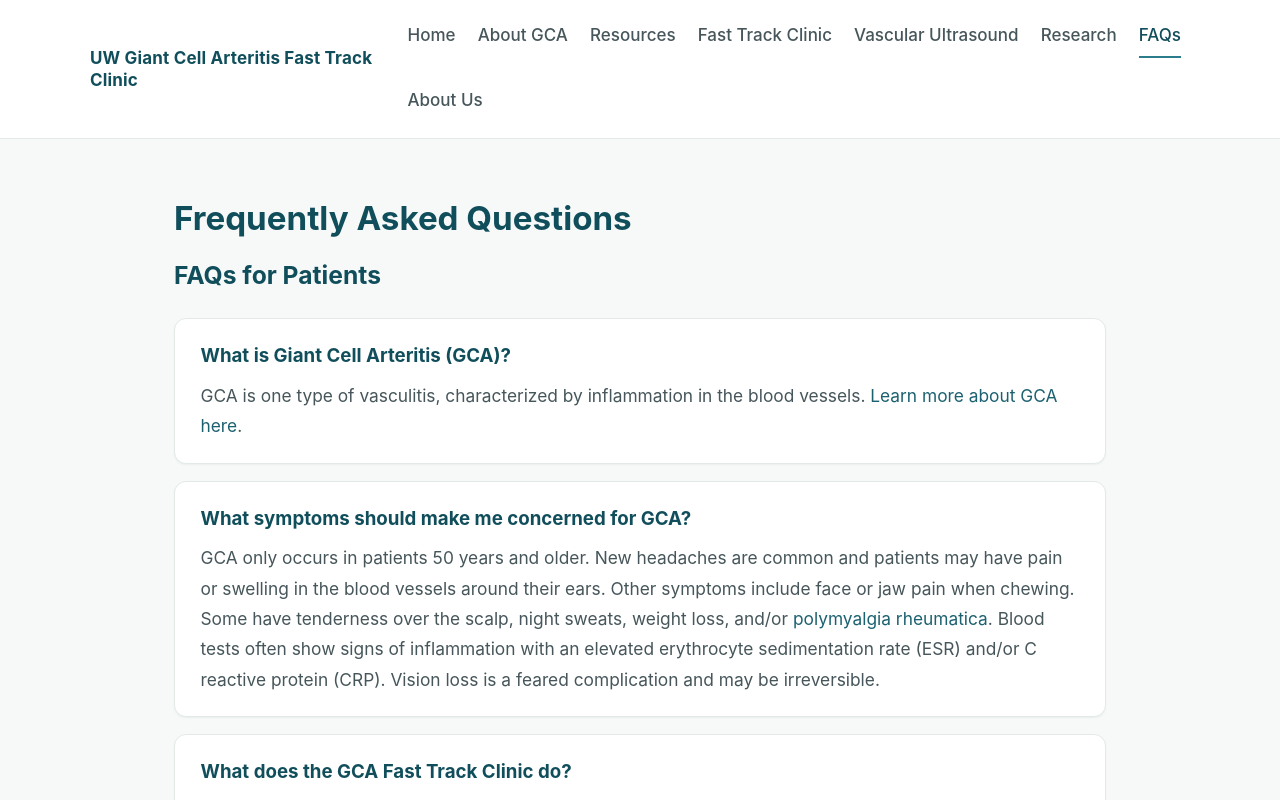
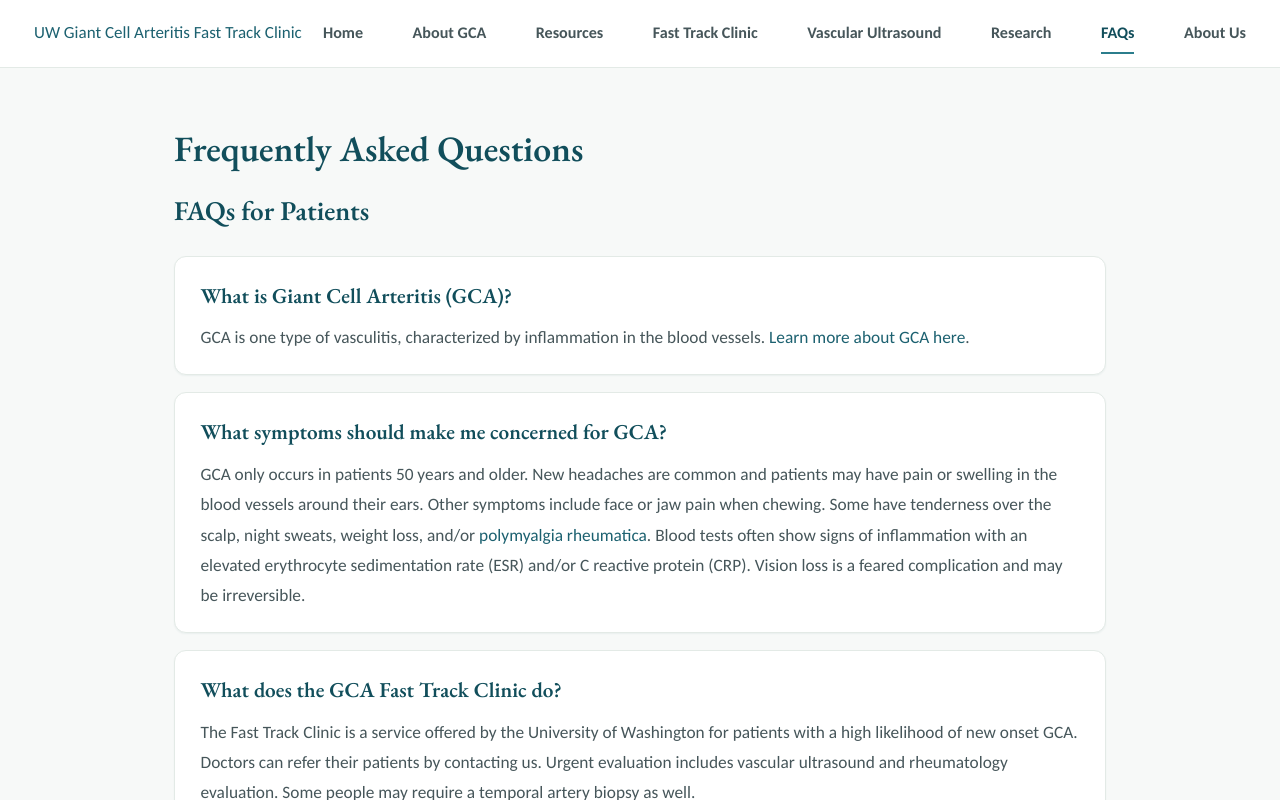
Before and after one commit to rheumify/gca-fast-website, a Next.js app: page /faqs in a window 1280 px wide. Shown: the top 800 px of the page. Built offline with nearby package versions, Linux system fonts and the light colour scheme.

Commit message:
Add cherry-blossom banner, Garamond/Carlito fonts, single-row spread nav, icon logo

```diff
--- a/app/globals.css
+++ b/app/globals.css
@@ -1,3 +1,5 @@
+@import url('https://fonts.googleapis.com/css2?family=Carlito:ital,wght@0,400;0,700;1,400&family=EB+Garamond:wght@400;500;600;700&display=swap');
+
 :root {
     --ocean: #114e5b;
     --lagoon: #2b7d8c;
@@ -22,6 +24,8 @@
     --shadow-md: 0 6px 20px rgba(17, 78, 91, 0.10);
     --radius: 16px;
     --focus: 3px solid #2b7d8c;
+    --font-serif: 'EB Garamond', Garamond, 'Times New Roman', serif;
+    --font-sans: 'Carlito', Calibri, 'Segoe UI', system-ui, -apple-system, sans-serif;
 }
 
 * {
@@ -38,10 +42,17 @@
 body {
     max-width: 100vw;
     overflow-x: hidden;
-    font-family: -apple-system, BlinkMacSystemFont, 'Segoe UI', Roboto, Oxygen, Ubuntu, Cantarell, sans-serif;
+    font-family: var(--font-sans);
     background: var(--bg);
     color: var(--ink);
     line-height: 1.7;
+}
+
+h1, h2, h3,
+.hero h1, .page-title, .section-title, .subsection-title,
+.card-title, .link-card h3, .team-member h3, .team-member h3 a,
+.faq-question, .pub-title {
+    font-family: var(--font-serif);
 }
 
 a {
@@ -60,33 +71,37 @@
     border-radius: 4px;
 }
 
+/* Cherry blossom banner */
+.topbanner {
+    width: 100%;
+    height: 150px;
+    background: url('/cherry-blossom.svg') center bottom / cover no-repeat;
+}
+
 /* Header */
 .header {
     background: rgba(255, 255, 255, 0.95);
     backdrop-filter: saturate(180%) blur(8px);
     border-bottom: 1px solid var(--border-color);
-    padding: 0.9rem 2rem;
+    padding: 0.75rem 2rem;
     position: sticky;
     top: 0;
     z-index: 100;
 }
 
 .header-content {
-    max-width: 1100px;
+    max-width: 1280px;
     margin: 0 auto;
     display: flex;
-    justify-content: space-between;
     align-items: center;
-    gap: 1rem;
+    gap: 1.25rem;
 }
 
 .logo {
-    font-size: 1rem;
-    font-weight: 700;
-    letter-spacing: 0.01em;
-    color: var(--ocean);
+    display: flex;
+    align-items: center;
     text-decoration: none;
-    line-height: 1.3;
+    flex-shrink: 0;
 }
 
 .logo:hover {
@@ -94,16 +109,27 @@
     opacity: 0.85;
 }
 
+.logo-icon {
+    width: 36px;
+    height: 36px;
+    display: block;
+    border-radius: 8px;
+}
+
 .nav {
+    flex: 1;
     display: flex;
-    gap: 1.3rem;
-    flex-wrap: wrap;
+    justify-content: space-between;
+    align-items: center;
+    gap: 0.5rem;
+    flex-wrap: nowrap;
 }
 
 .nav a {
     color: var(--ink-soft);
-    font-size: 1rem;
-    font-weight: 500;
+    font-size: 0.95rem;
+    font-weight: 700;
+    white-space: nowrap;
     padding: 0.35rem 0;
     border-bottom: 2px solid transparent;
 }
@@ -125,9 +151,10 @@
     cursor: pointer;
     color: var(--ocean);
     padding: 0.5rem;
+    margin-left: auto;
 }
 
-@media (max-width: 880px) {
+@media (max-width: 980px) {
     .nav { display: none; }
     .mobile-menu-btn { display: block; }
     .nav.open {
@@ -164,9 +191,9 @@
 }
 
 .hero h1 {
-    font-size: 2.4rem;
+    font-size: 2.6rem;
     margin-bottom: 1rem;
-    font-weight: 700;
+    font-weight: 600;
     line-height: 1.2;
 }
 
@@ -242,8 +269,8 @@
 }
 
 .page-title {
-    font-size: 1.95rem;
-    font-weight: 700;
+    font-size: 2.1rem;
+    font-weight: 600;
     color: var(--ocean);
     margin-bottom: 0.5rem;
 }
@@ -260,17 +287,17 @@
 }
 
 .section-title {
-    font-size: 1.45rem;
+    font-size: 1.6rem;
     color: var(--ocean);
     margin-bottom: 1.25rem;
-    font-weight: 700;
+    font-weight: 600;
 }
 
 .subsection-title {
-    font-size: 1.15rem;
+    font-size: 1.25rem;
     color: var(--ink);
     margin-bottom: 0.9rem;
-    font-weight: 700;
+    font-weight: 600;
 }
 
 /* Link cards (home) */
@@ -317,7 +344,7 @@
 .icon-circle.pink { background: var(--pink-tint); color: var(--pink-deep); }
 
 .link-card h3 {
-    font-size: 1.2rem;
+    font-size: 1.35rem;
     color: var(--ocean);
     margin-bottom: 0.4rem;
 }
@@ -352,8 +379,8 @@
 }
 
 .card-title {
-    font-size: 1.25rem;
-    font-weight: 700;
+    font-size: 1.4rem;
+    font-weight: 600;
     margin-bottom: 1rem;
     color: var(--ocean);
 }
@@ -467,8 +494,8 @@
 }
 
 .pub-title {
-    font-size: 1.15rem;
-    font-weight: 700;
+    font-size: 1.25rem;
+    font-weight: 600;
     color: var(--ink);
     margin-bottom: 0.3rem;
     line-height: 1.4;
@@ -522,7 +549,7 @@
 }
 
 .team-member h3 {
-    font-size: 1.2rem;
+    font-size: 1.3rem;
     margin-bottom: 0.5rem;
     color: var(--ocean);
 }
@@ -553,8 +580,8 @@
 }
 
 .faq-question {
-    font-size: 1.1rem;
-    font-weight: 700;
+    font-size: 1.25rem;
+    font-weight: 600;
     color: var(--ocean);
     margin-bottom: 0.5rem;
 }
@@ -581,12 +608,13 @@
 
 /* Responsive */
 @media (max-width: 768px) {
+    .topbanner { height: 96px; }
     .hero { padding: 3rem 1.5rem; }
-    .hero h1 { font-size: 1.85rem; }
+    .hero h1 { font-size: 2rem; }
     .hero p { font-size: 1.08rem; }
     .main { padding: 2rem 1.25rem 3rem; }
     .card-grid { grid-template-columns: 1fr; }
-    .page-title { font-size: 1.6rem; }
+    .page-title { font-size: 1.7rem; }
 }
 
 @media (prefers-reduced-motion: reduce) {
```
